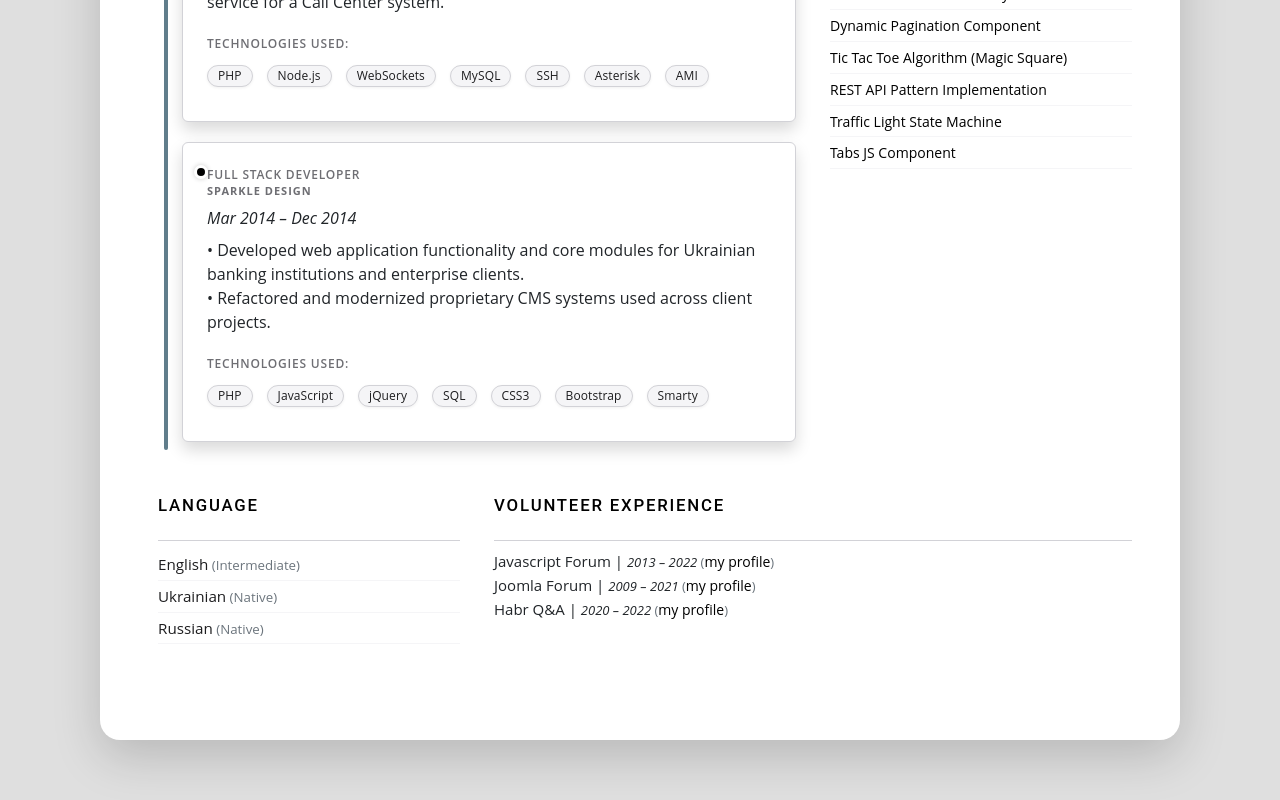
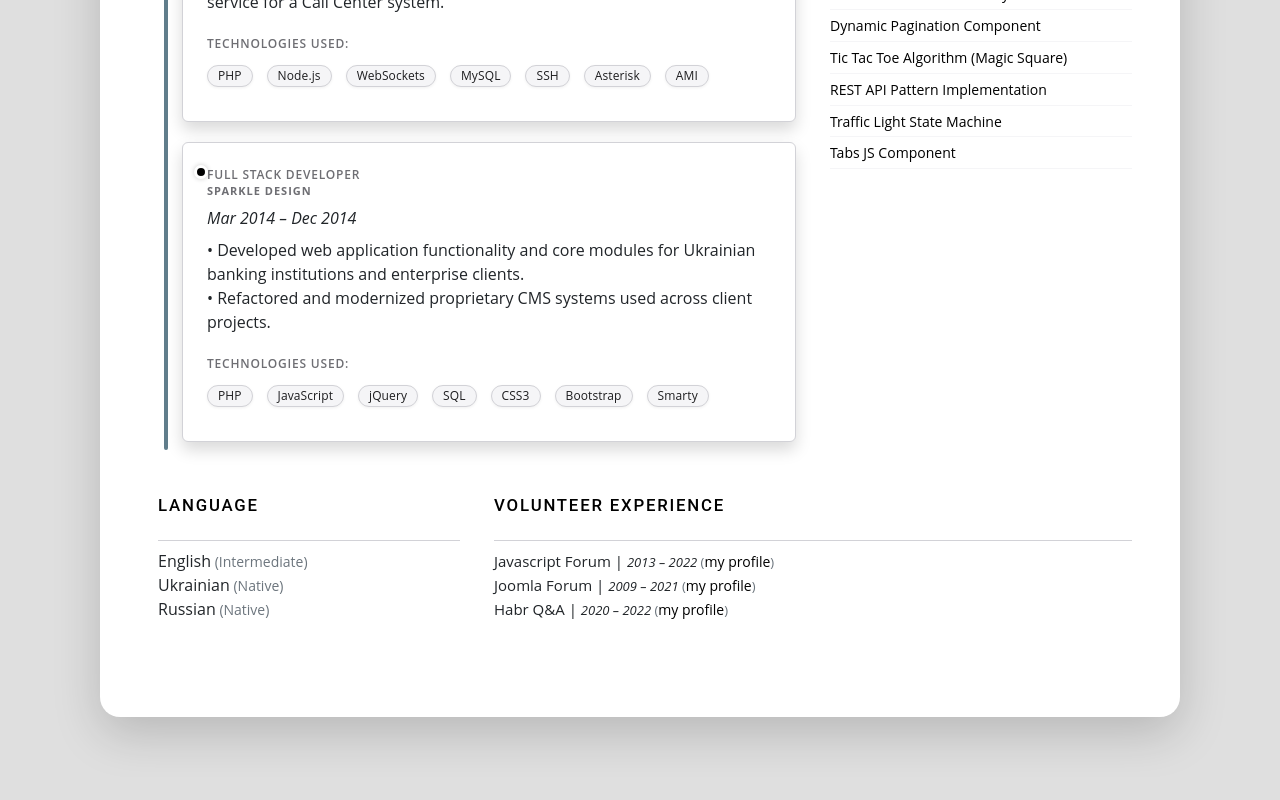
Before and after one commit to vlasenkofedor/vlasenkofedor.github.io, a Vue app: page / in a window 1280 px wide. Shown: the part 1873-2673 px from the top of the page. After the commit the page ends 2650 px from the top, so only its background shows below. Built offline with nearby package versions, Linux system fonts and the light colour scheme.

Commit message:
fix interval

```diff
--- a/src/components/Language.vue
+++ b/src/components/Language.vue
@@ -2,7 +2,7 @@
   <section class="mb-5">
     <h3 class="section-title-small" style="margin-left: 10px;">Language</h3>
     <ul class="right-list">
-      <li v-for="(lang, index) in languageInfo" :key="index" class="right-list-item">
+      <li v-for="(lang, index) in languageInfo" :key="index">
         <span>{{ lang.name }}</span>
         <small style="color: #6c757d;"> ({{ lang.level }})</small>
       </li>
```
